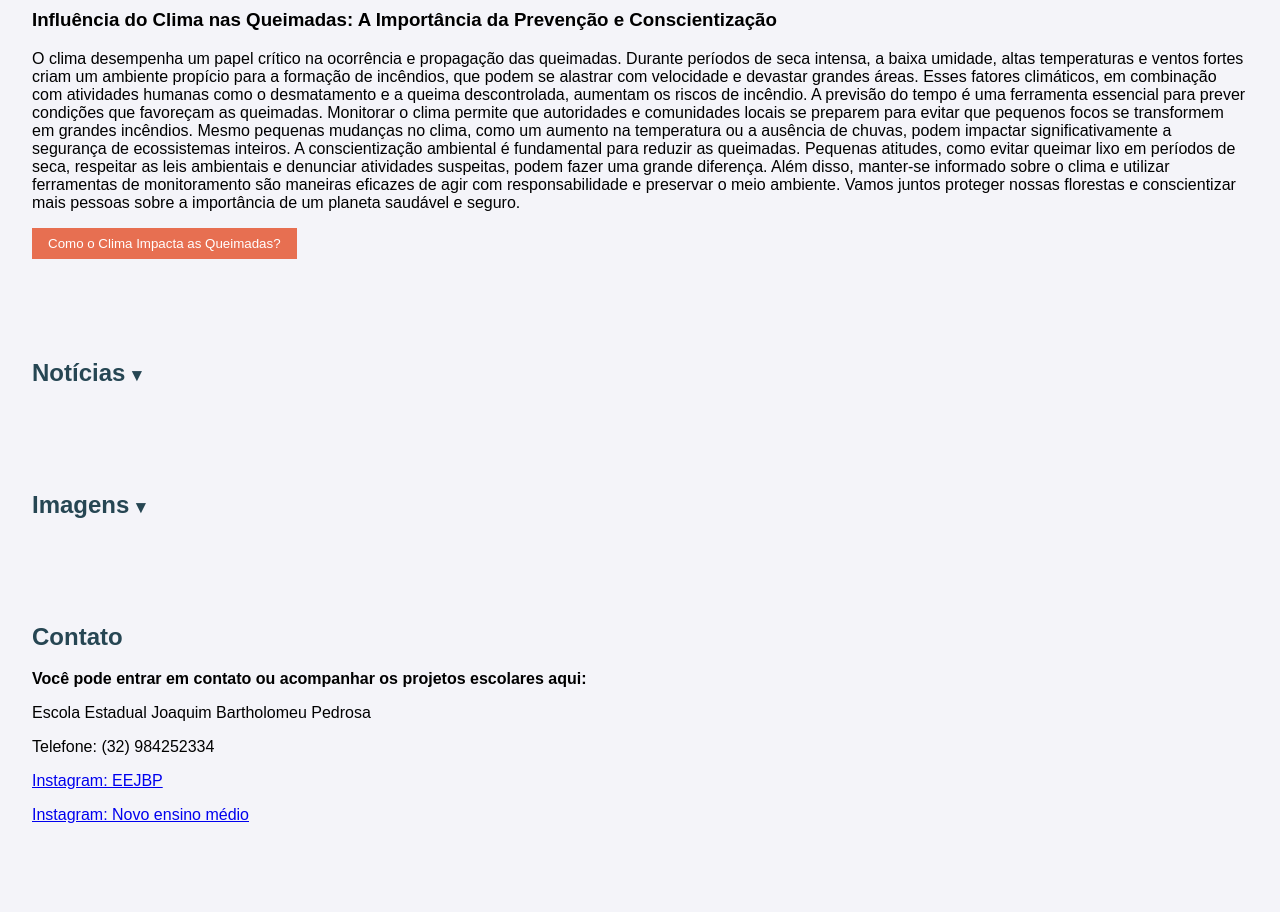
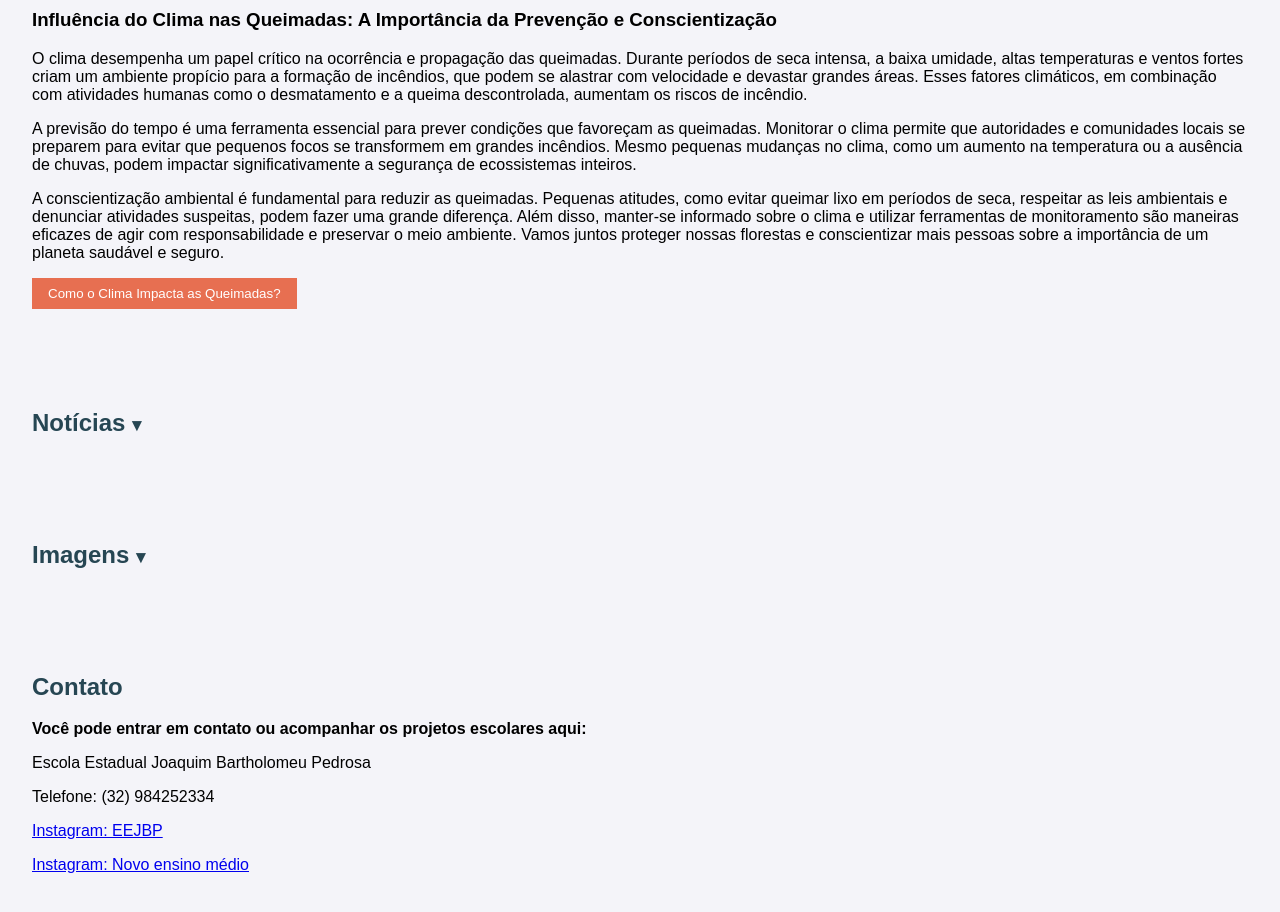
Before and after one commit to Guilhermegomeslima/Projeto-a-chave-para-o-combate-s-queimadas, a plain HTML site: page index.html in a window 1280 px wide. Shown: the part 800-1712 px from the top of the page. Drawn offline with Linux system fonts and the light colour scheme.

Commit message:
Update index.html

```diff
--- a/index.html
+++ b/index.html
@@ -63,14 +63,14 @@
             <p>O clima desempenha um papel crítico na ocorrência e propagação das queimadas. Durante períodos de seca intensa,
                 a baixa umidade, altas temperaturas e ventos fortes criam um ambiente propício para a formação de incêndios, que
                 podem se alastrar com velocidade e devastar grandes áreas. Esses fatores climáticos, em combinação com atividades
-                humanas como o desmatamento e a queima descontrolada, aumentam os riscos de incêndio.
+                humanas como o desmatamento e a queima descontrolada, aumentam os riscos de incêndio.</p>
 
-            A previsão do tempo é uma ferramenta essencial para prever condições que favoreçam as queimadas. Monitorar o
+            <p>A previsão do tempo é uma ferramenta essencial para prever condições que favoreçam as queimadas. Monitorar o
             clima permite que autoridades e comunidades locais se preparem para evitar que pequenos focos se transformem em
             grandes incêndios. Mesmo pequenas mudanças no clima, como um aumento na temperatura ou a ausência de chuvas, podem
-            impactar significativamente a segurança de ecossistemas inteiros.
+            impactar significativamente a segurança de ecossistemas inteiros.</p>
 
-            A conscientização ambiental é fundamental para reduzir as queimadas. Pequenas atitudes, como evitar queimar lixo em
+            <p>A conscientização ambiental é fundamental para reduzir as queimadas. Pequenas atitudes, como evitar queimar lixo em
             períodos de seca, respeitar as leis ambientais e denunciar atividades suspeitas, podem fazer uma grande diferença.
             Além disso, manter-se informado sobre o clima e utilizar ferramentas de monitoramento são maneiras eficazes de agir
             com responsabilidade e preservar o meio ambiente. Vamos juntos proteger nossas florestas e conscientizar mais pessoas
```
